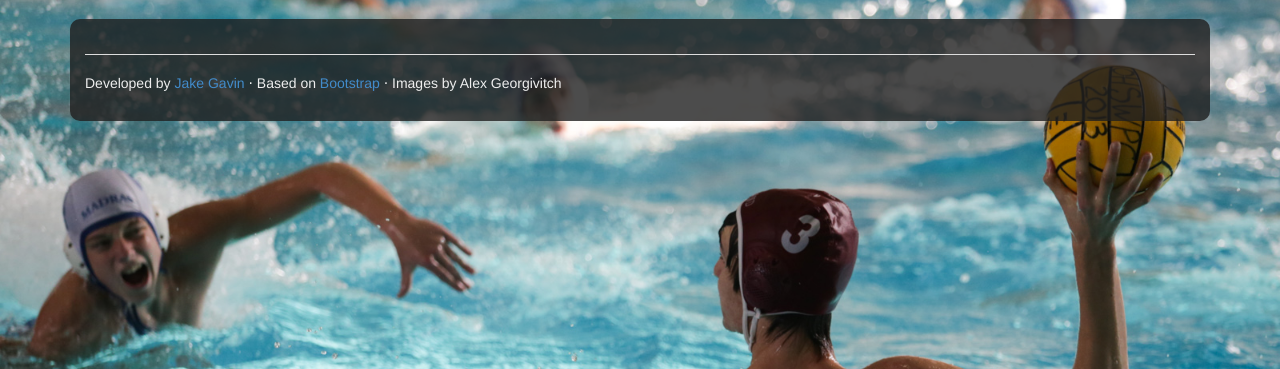
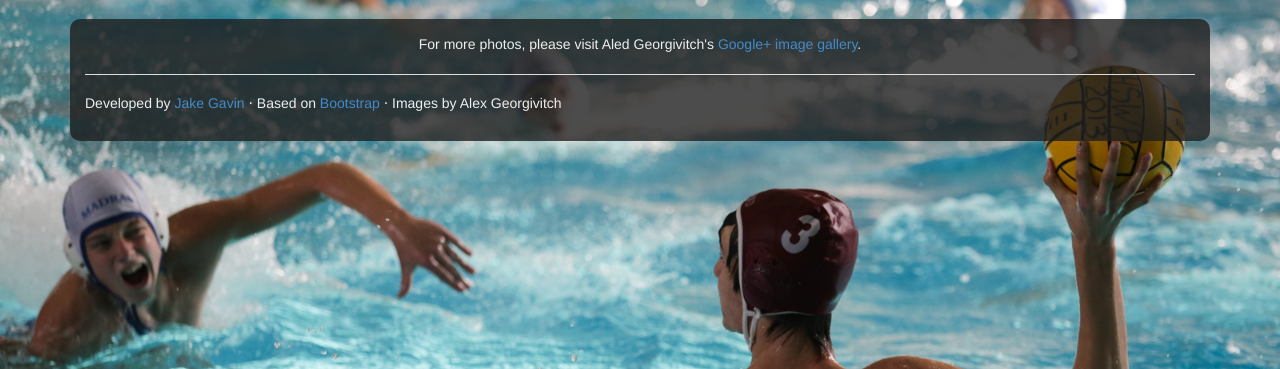
Before and after one commit to jakegavin/apolo, a Django app: page /photos/ in a window 1280 px wide. Shown: the part 51-420 px from the top of the page. Run offline with Django 3.2, Linux system fonts and the light colour scheme; data that the repository does not hold is empty.

Commit message:
Add more photo info

```diff
--- a/photos/templates/photos/index.html
+++ b/photos/templates/photos/index.html
@@ -15,4 +15,6 @@
         </div>
     {% endif %}
     {% endfor %}
+<p style="text-align: center;">For more photos, please visit Aled Georgivitch's <a href="https://plus.google.com/116256894601669480810/photos">
+Google+ image gallery</a>.</p>
 {% endblock %}
```
